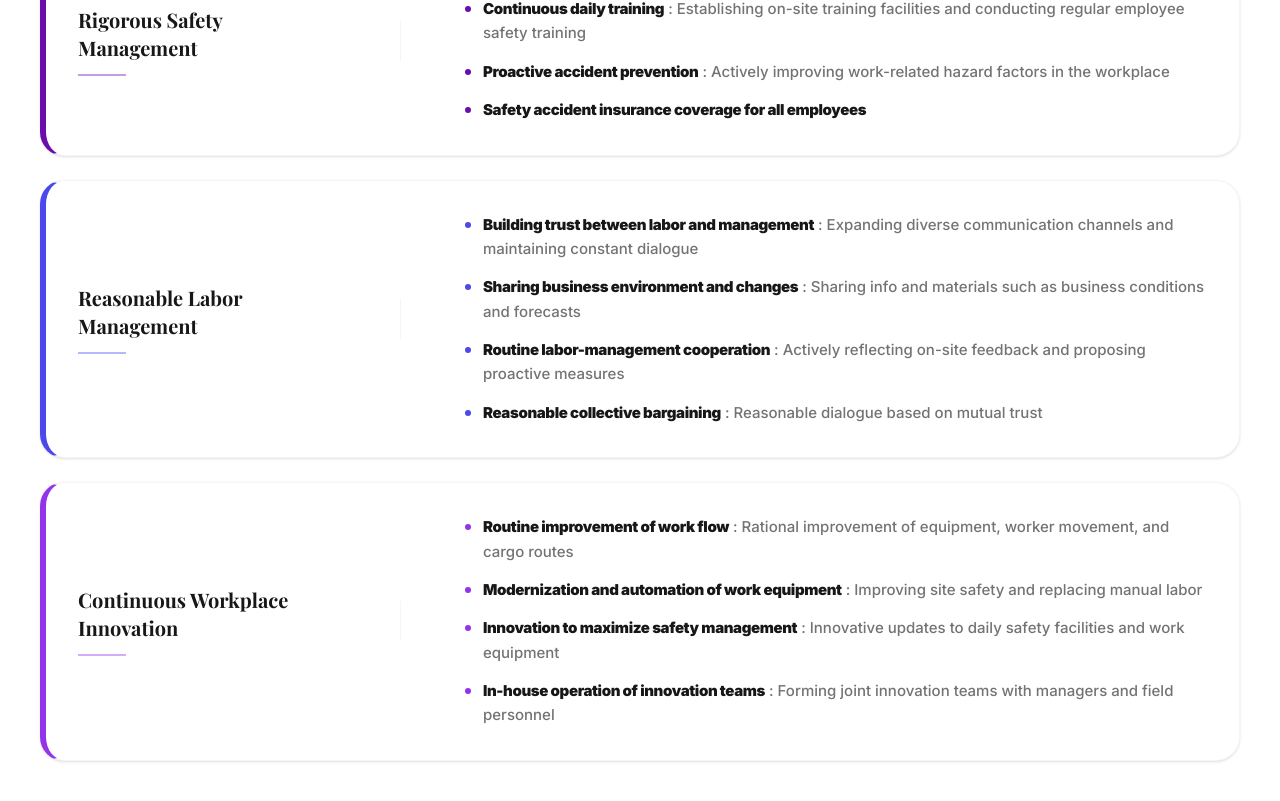
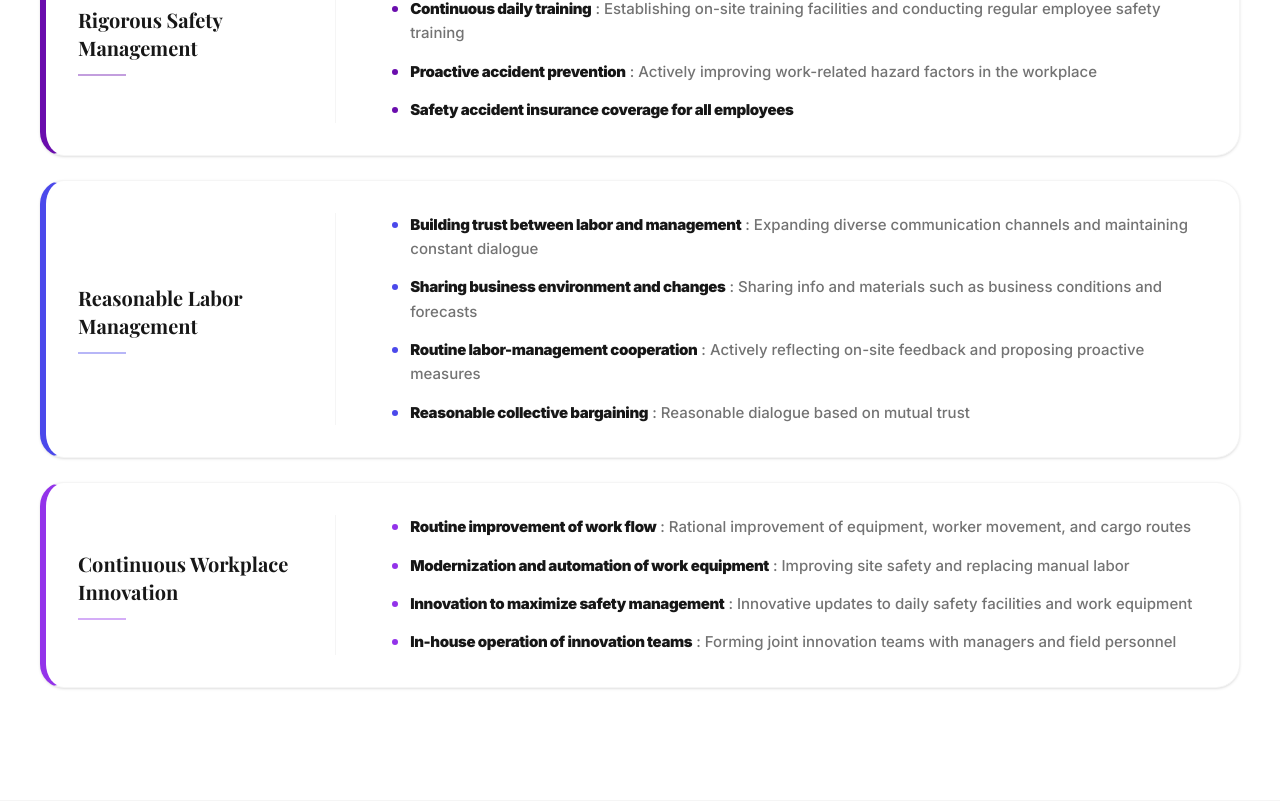
Before and after one commit to coducation12/WebDev, a Next.js app: page /logistics in a window 1280 px wide. Shown: the part 5296-6097 px from the top of the page. Built offline with nearby package versions, Linux system fonts and the light colour scheme; no server answers; a web font is replaced by a local one.

Commit message:
style: expand text layout space in packaging section to prevent awkward English line breaks

```diff
--- a/src/app/logistics/page.tsx
+++ b/src/app/logistics/page.tsx
@@ -787,7 +787,7 @@
                   style={{ borderLeftColor: pillar.accentColor }}
                 >
                   {/* Left Column: Category Name */}
-                  <div className="md:col-span-3 flex flex-col justify-center text-left h-full">
+                  <div className="md:col-span-3 flex flex-col justify-center text-left h-full md:border-r md:border-neutral-100 md:pr-6">
                     <h4 className={`text-lg md:text-xl font-black flex items-center gap-2.5 transition-colors duration-300 ${pillar.text}`}>
                       {pillar.title}
                     </h4>
@@ -795,11 +795,8 @@
                     <div className="h-[2px] w-12 mt-3 hidden md:block transition-all duration-300 group-hover:w-20" style={{ backgroundColor: pillar.accentColor, opacity: 0.4 }} />
                   </div>
 
-                  {/* Divider line on desktop */}
-                  <div className="hidden md:block md:col-span-1 border-r border-neutral-100 h-10 justify-self-center" />
-
                   {/* Right Column: Bullets List */}
-                  <div className="md:col-span-8">
+                  <div className="md:col-span-9 md:pl-6">
                     <ul className="space-y-3.5 text-left">
                       {pillar.bullets.map((bullet, bIdx) => (
                         <li key={bIdx} className="flex items-start gap-3 group/item">
```
